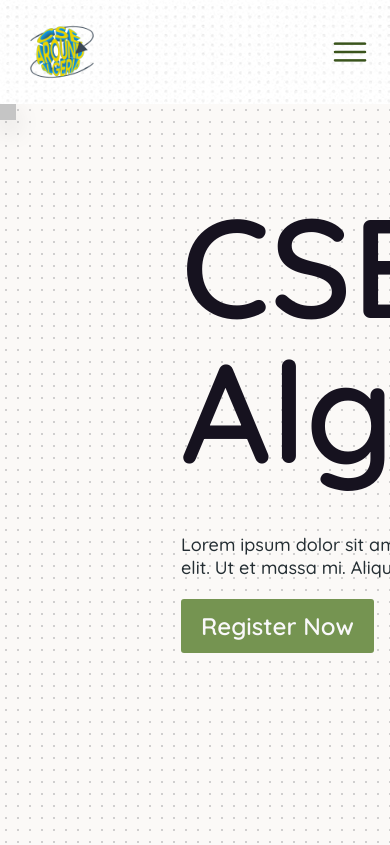
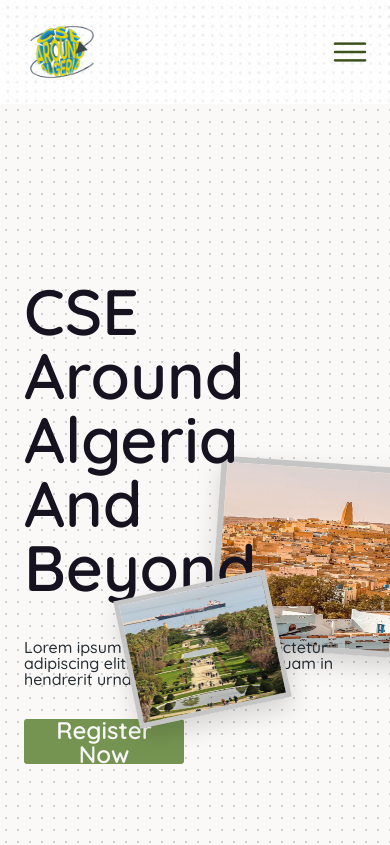
Before and after one commit to ScientificClubofESI/caa-website-25-26, a Next.js app: page / in a window 390 px wide. Shown: the top 845 px of the page. Built offline with nearby package versions, Linux system fonts and the light colour scheme.

Commit message:
starting mobile version

```diff
--- a/src/components/Hero.css
+++ b/src/components/Hero.css
@@ -176,3 +176,145 @@
   opacity: 1;
   border-width: 8px;
 }
+
+/* ── DESKTOP TEXT FRAME ── */
+.hero-text-frame {
+  /* No special styles needed on desktop:
+     headings and content just rely on their original absolute positioning relative to .hero-container */
+}
+
+/* ── MOBILE RESPONSIVENESS ── */
+@media (max-width: 768px) {
+  .hero-section {
+    height: auto;
+    min-height: 100vh;
+    padding: 0; /* Remove padding to keep positioning relative to viewport exact */
+  }
+
+  .hero-container {
+    display: block; /* Remove flex constraint to allow absolute positioning of the frame */
+    height: 100vh; /* Give fixed context for positioning polaroids manually */
+    position: relative;
+    overflow: hidden; /* Hide anything pushing off bounds */
+  }
+
+  /* Exactly matching the requested Figma Mobile frame */
+  .hero-text-frame {
+    position: absolute;
+    width: 409.54px;
+    height: 505px;
+    top: 175px;
+    left: 24px;
+    display: flex;
+    flex-direction: column;
+    align-items: flex-start;
+    gap: 40px;
+    opacity: 1;
+    z-index: 50;
+    max-width: calc(100vw - 48px); /* Safe guard for very narrow screens */
+  }
+
+  .hero-headings {
+    position: static;
+    display: flex;
+    flex-wrap: wrap; /* allow wrapping to match the flow */
+    flex-direction: row; /* flow text left to right */
+    justify-content: flex-start;
+    align-items: flex-start;
+    align-content: flex-start; /* Ensure rows stack tightly */
+    gap: 0 16px; /* distance between words horizontally */
+    margin: 0;
+    width: 354px;
+    height: 320px; /* force the height to wrap effectively matching the image layout */
+    opacity: 1;
+    max-width: 100%;
+    text-align: left; /* Ensure left alignment */
+  }
+
+  .hero-heading-span {
+    position: static;
+    font-family: 'Quicksand', sans-serif;
+    font-size: 64px;
+    font-weight: 600;
+    font-style: normal;
+    line-height: 100%;
+    letter-spacing: 0%;
+    height: 64px; /* Ensure logical height bounds for flexing properly */
+    width: auto;
+    text-align: left;
+    transform: rotate(0deg);
+    opacity: 1;
+    display: block; /* use block to force wraps exactly where the container boundaries limit them */
+  }
+
+  /* Force intentional line breaks */
+  .heading-around { flex-basis: 100%; } /* Break after Around */
+  .heading-algeria { flex-basis: 100%; } /* Break after Algeria */
+  .heading-and { flex-basis: 100%; margin-right: 0; } /* Break after And */
+
+  .hero-content {
+    position: static;
+    display: flex;
+    flex-direction: column;
+    align-items: flex-start;
+    justify-content: flex-start;
+    gap: 20px; /* Assuming 40px is main frame gap, if needed adjust button/desc gap */
+    width: 100%;
+    margin: 0;
+  }
+
+  .hero-description {
+    width: 354px;
+    max-width: 100%;
+    height: auto; /* Figma says exactly 60px */
+    min-height: 60px;
+    font-family: 'Quicksand', sans-serif;
+    font-weight: 500;
+    font-style: normal;
+    font-size: 16px;
+    line-height: 100%;
+    text-align: left;
+    margin: 0;
+  }
+
+  .hero-cta {
+    width: 160px;
+    height: 45px;
+    padding: 10px 16px;
+    display: flex;
+    align-items: center;
+    justify-content: center;
+    gap: 10px;
+    margin: 0;
+  }
+
+  .hero-date-image {
+    display: none; /* Hide date image on mobile version */
+  }
+
+  .polaroid-1 {
+    display: none;
+  }
+
+  .polaroid-2 {
+    display: block; /* The straight polaroid slightly showing the green park with water */
+    width: 250px;
+    height: 190px;
+    top: 360px; /* manually place besides "Algeria" text */
+    left: 215px;
+    transform: rotate(4deg);
+    border-width: 6px;
+    z-index: 10;
+  }
+
+  .polaroid-3 {
+    display: block; /* The orange city polaroid tilted over it */
+    width: 155px;
+    height: 130px;
+    top: 480px; /* manually place over the text/other polaroid */
+    left: 125px;
+    transform: rotate(-12deg);
+    border-width: 5px;
+    z-index: 60; /* needs to be above the text which has z-index 50 */
+  }
+}
--- a/src/components/Hero.jsx
+++ b/src/components/Hero.jsx
@@ -9,38 +9,25 @@ export default function HeroSection() {
 
       <div className="hero-container">
 
+        {/* ── DESKTOP/MOBILE TEXT FRAME ── */}
+        <div className="hero-text-frame">
           {/* ── BIG HEADINGS ── */}
           <div className="hero-headings">
-          {/* CSE */}
             <span className="hero-heading-span heading-cse">
               CSE
             </span>
-          {/* Around */}
             <span className="hero-heading-span heading-around">
               Around
             </span>
-          {/* Algeria */}
             <span className="hero-heading-span heading-algeria">
               Algeria
             </span>
-          {/* And */}
             <span className="hero-heading-span heading-and">
               And
             </span>
-          {/* Beyond */}
             <span className="hero-heading-span heading-beyond">
               Beyond
             </span>
-        </div>
-
-        {/* ── DATE IMAGE ── */}
-        <div className="hero-date-image">
-          <Image
-            src="/images/Date.png"
-            alt="Event Date"
-            width={177.26}
-            height={149.7}
-          />
           </div>
 
           {/* ── SUBTEXT + CTA ── */}
@@ -52,6 +39,17 @@ export default function HeroSection() {
             <a href="#register" className="hero-cta">
               Register Now
             </a>
+          </div>
+        </div>
+
+        {/* ── DATE IMAGE ── */}
+        <div className="hero-date-image">
+          <Image
+            src="/images/Date.png"
+            alt="Event Date"
+            width={177.26}
+            height={149.7}
+          />
         </div>
 
         {/* ── POLAROID 1 (Center / Park) ── */}
```
Lines whose indentation alone changed are shown as unchanged.
